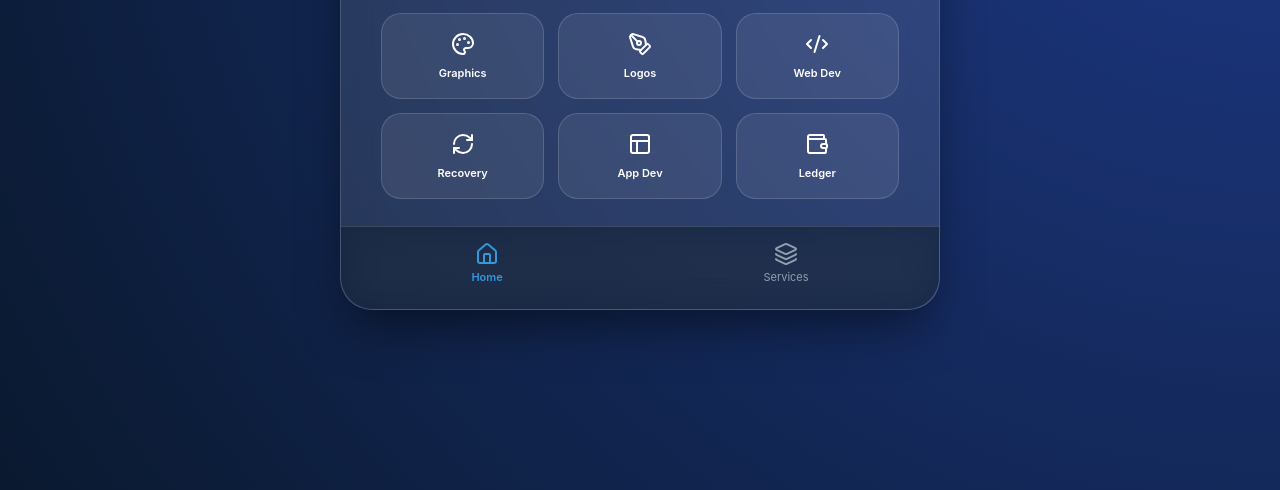
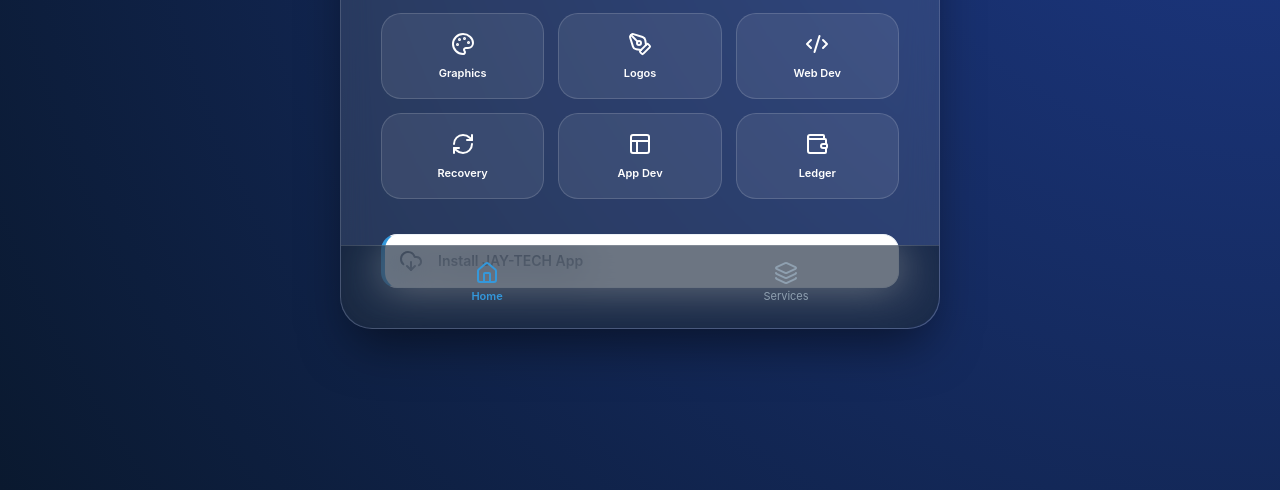
Before and after one commit to whatsappinstaller0707-ux/Jay-TECH-app, a plain HTML site: page index.html in a window 1280 px wide. Shown: the part 310-800 px from the top of the page. Drawn offline with nearby package versions, Linux system fonts and the light colour scheme.

Commit message:
Update index.html

```diff
--- a/index.html
+++ b/index.html
@@ -1,6 +1,8 @@
 <!DOCTYPE html>
 <html lang="en">
 <head>
+  <link rel="manifest" href="manifest.json">
+<meta name="theme-color" content="#3498db">
   <meta charset="UTF-8">
   <meta name="viewport" content="width=device-width, initial-scale=1.0">
   <title>JAY-TECH | Professional Services</title>
@@ -177,6 +179,11 @@
       <div class="card" onclick="cardAction('Recovery')"><i data-lucide="refresh-cw"></i>Recovery</div>
       <div class="card" onclick="cardAction('App Dev')"><i data-lucide="layout"></i>App Dev</div>
       <div class="card" onclick="openModal('financeOverlay')"><i data-lucide="wallet"></i>Ledger</div>
+</div>
+
+    <div class="service-btn support" style="margin-top: 15px; border-left: 4px solid var(--primary);" onclick="alert('To Install JAY-TECH: \n\nOn Android: Tap the 3 dots (⋮) and select [Install App] or [Add to Home Screen]. \n\nOn iPhone: Tap the [Share] icon (box with arrow) and select [Add to Home Screen].')">
+      <i data-lucide="download-cloud"></i>
+      <span style="flex:1;">Install JAY-TECH App</span>
     </div>
 
     <div class="bottom-nav">
```
